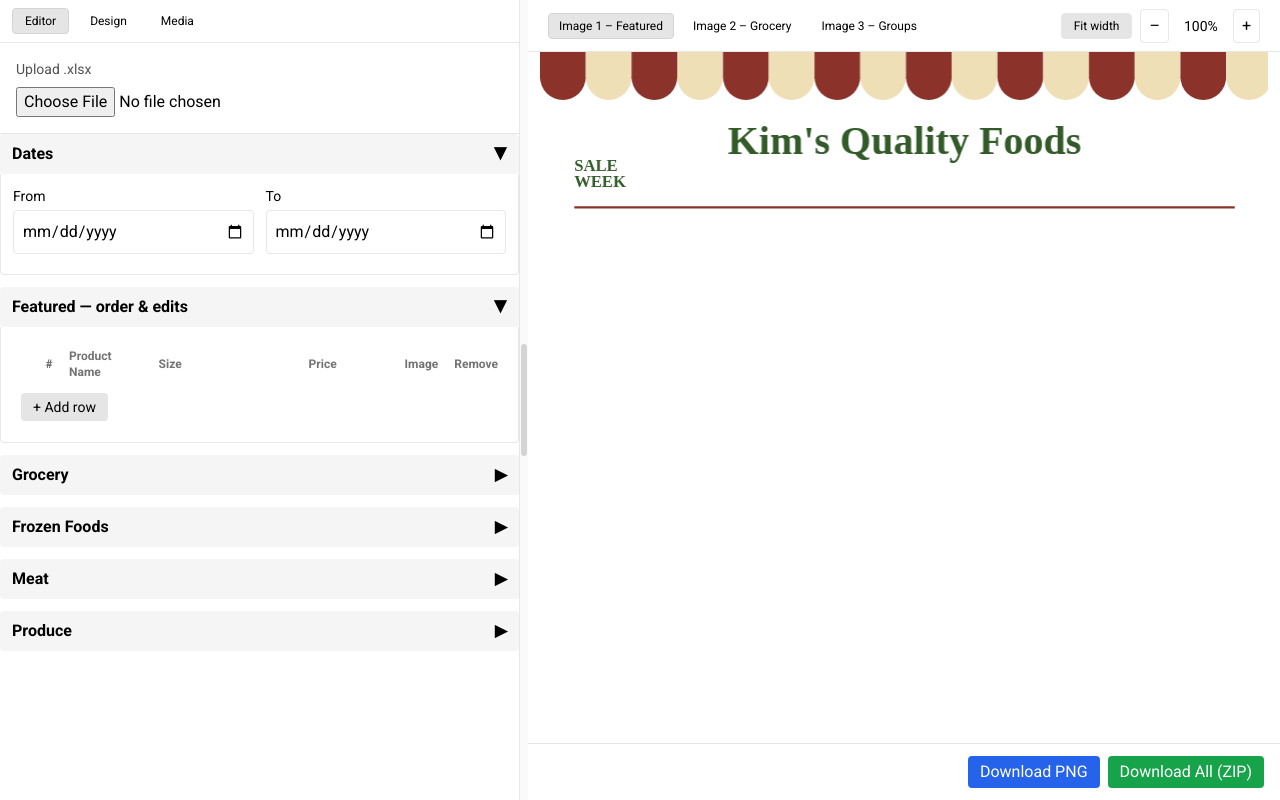
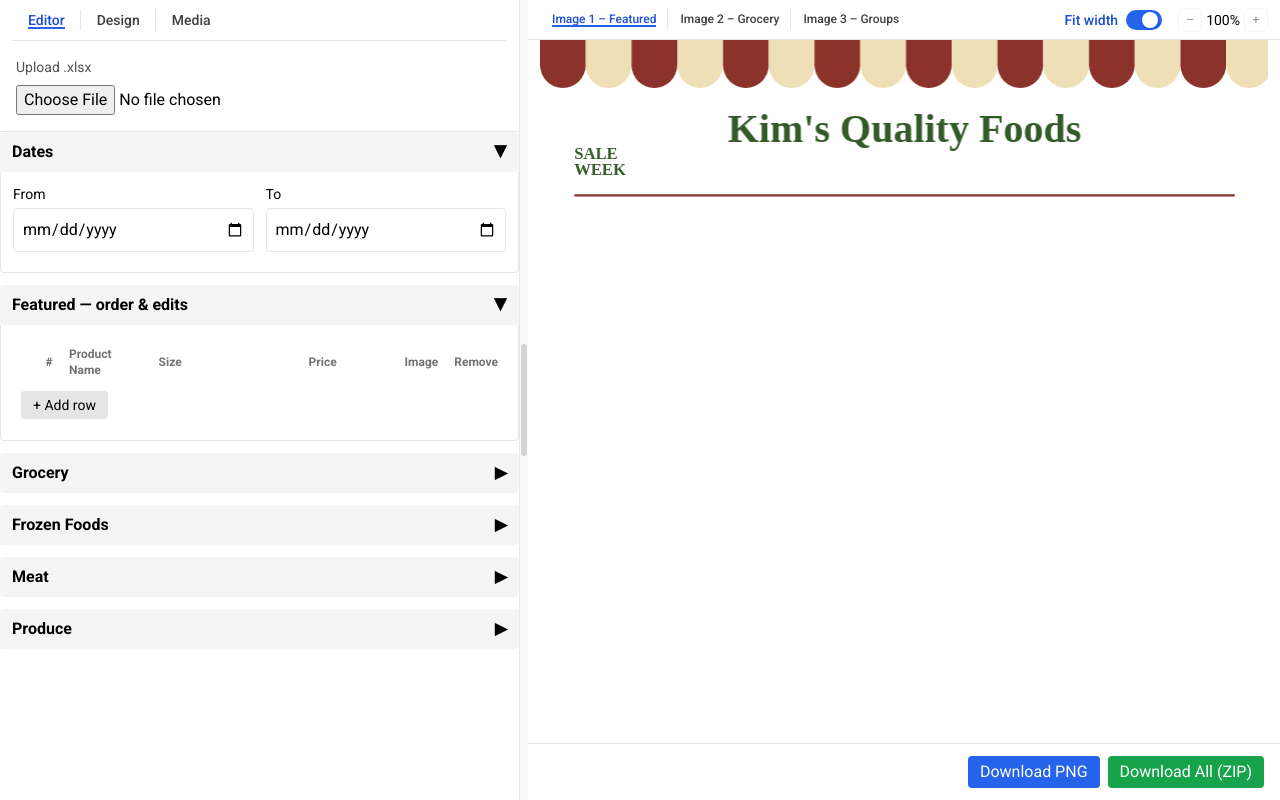
Before and after one commit to HoangTienDinh/grocery-flyer-app, a React (Vite) app: page / in a window 1280 px wide. Built offline with nearby package versions, Linux system fonts and the light colour scheme.

Commit message:
style: :lipstick: update styling on tabs

```diff
--- a/src/App.tsx
+++ b/src/App.tsx
@@ -185,13 +185,45 @@
     </div>
   )
 
+  // LEFT tabs (already styled)
   const leftTopTabs = (
-    <div className="px-3 py-2 border-b bg-white sticky top-0 z-10 flex items-center gap-2">
-      {(['editor','design','media'] as LeftTab[]).map(t => (
-        <button key={t} onClick={()=>setLeftTab(t)} className={`px-3 py-1 text-xs rounded border ${leftTab===t?'bg-neutral-200 border-neutral-300':'hover:bg-neutral-100 border-transparent'}`}>
+    <div className="px-3 bg-white sticky top-0 z-10">
+      <nav aria-label="Editor/Design/Media" className="flex border-b border-neutral-200">
+        {(['editor','design','media'] as LeftTab[]).map((t, i, arr) => {
+          const isActive = leftTab === t
+          return (
+            <button
+              key={t}
+              onClick={()=>setLeftTab(t)}
+              className={[
+                "relative h-10 px-4 text-sm font-medium transition-colors duration-150",
+                "rounded-tr-xl",
+                i === 0 ? "rounded-tl-md" : "rounded-tl-none",
+                isActive ? "text-blue-700 bg-white" : "text-neutral-700 hover:bg-blue-50/40 hover:text-neutral-900",
+              ].join(" ")}
+            >
+              <span className="relative">
                 {t[0].toUpperCase()+t.slice(1)}
+                <span
+                  className={[
+                    "pointer-events-none absolute left-0 right-0 -bottom-[1px] h-0.5 bg-blue-600",
+                    "transition-all duration-150",
+                    isActive ? "opacity-100 scale-x-100" : "opacity-0 scale-x-75"
+                  ].join(" ")}
+                  aria-hidden="true"
+                />
+              </span>
+              <span
+                className={[
+                  "absolute right-0 top-1/2 -translate-y-1/2 h-5 w-px bg-neutral-200",
+                  i === arr.length - 1 ? "hidden" : ""
+                ].join(" ")}
+                aria-hidden="true"
+              />
             </button>
-      ))}
+          )
+        })}
+      </nav>
     </div>
   )
 
@@ -211,21 +243,53 @@
 
   const right = (
   <div className="flex flex-col h-full">
-    {/* Measured header */}
+    {/* RIGHT header — aligned with left: items-end + matching tab height */}
     <div
       ref={headerRef}
-      className="border-b px-5 h-[52px] flex items-center gap-2 bg-white sticky top-0 z-10"
+      className="border-b px-3 h-10 bg-white sticky top-0 z-10 flex items-center"
     >
-      {[
+      <div className="flex items-center w-full">
+        <nav aria-label="Output images" className="flex border-b border-neutral-200">
+          {([
             { key: 'featured', label: 'Image 1 – Featured' },
             { key: 'grocery',  label: 'Image 2 – Grocery' },
             { key: 'groups',   label: 'Image 3 – Groups'  },
-      ].map(t => (
-        <button key={t.key} onClick={()=> setTab(t.key as Tab)}
-          className={`px-2.5 py-1 text-xs rounded border ${tab===t.key ? 'bg-neutral-200 border-neutral-300' : 'hover:bg-neutral-100 border-transparent'}`}>
+          ] as const).map((t, i, arr) => {
+            const isActive = tab === t.key
+            return (
+              <button
+                key={t.key}
+                onClick={()=> setTab(t.key as Tab)}
+                className={[
+                  "relative h-10 px-3 text-xs font-medium transition-colors duration-150",
+                  "rounded-tr-xl",
+                  i === 0 ? "rounded-tl-md" : "rounded-tl-none",
+                  isActive ? "text-blue-700 bg-white" : "text-neutral-700 hover:bg-blue-50/40 hover:text-neutral-900",
+                ].join(" ")}
+              >
+                <span className="relative">
                   {t.label}
+                  <span
+                    className={[
+                      "pointer-events-none absolute left-0 right-0 -bottom-[1px] h-0.5 bg-blue-600",
+                      "transition-all duration-150",
+                      isActive ? "opacity-100 scale-x-100" : "opacity-0 scale-x-75"
+                    ].join(" ")}
+                    aria-hidden="true"
+                  />
+                </span>
+                <span
+                  className={[
+                    "absolute right-0 top-1/2 -translate-y-1/2 h-5 w-px bg-neutral-200",
+                    i === arr.length - 1 ? "hidden" : ""
+                  ].join(" ")}
+                  aria-hidden="true"
+                />
               </button>
-      ))}
+            )
+          })}
+        </nav>
+
         <div className="ml-auto flex items-center gap-2">
           <ZoomBar
             zoom={zoom}
@@ -236,13 +300,14 @@
           />
         </div>
       </div>
+    </div>
 
     {/* Canvas fills all remaining height exactly */}
     <div className="flex-1 min-h-0">
       <FitStage
         designW={CANVAS_W}
         designH={CANVAS_H}
-        containerHeight={availableHeight}   // ← no magic numbers
+        containerHeight={availableHeight}
         zoom={zoom}
         fitOn={fitOn}
         onFitWidthScale={()=>{}}
@@ -252,7 +317,7 @@
       </FitStage>
     </div>
 
-    {/* Measured footer */}
+    {/* footer */}
     <div
       ref={footerRef}
       className="border-t px-4 py-3 flex items-center gap-2 justify-end bg-white"
@@ -267,7 +332,6 @@
   </div>
 )
 
-
   return (<>
     <SplitPane left={left} right={right} />
     {toastMsg && <Toast message={toastMsg} onDone={()=>setToastMsg(null)} />}
--- a/src/components/ZoomBar.tsx
+++ b/src/components/ZoomBar.tsx
@@ -1,10 +1,95 @@
-import React from 'react'
-export default function ZoomBar({ zoom,setZoom,fitOn,toggleFit,resetFit }:{ zoom:number; setZoom:(z:number)=>void; fitOn:boolean; toggleFit:()=>void; resetFit:()=>void }){
-  return (<div className="flex items-center gap-2">
-    <button onClick={toggleFit} className={`px-3 py-1 border rounded text-xs ${fitOn?'bg-neutral-200':''}`}>Fit width</button>
-    {!fitOn && <button onClick={resetFit} className="px-3 py-1 border rounded text-xs">Reset to Fit</button>}
-    <button onClick={()=>setZoom(Math.max(0.1,zoom-0.1))} className="px-2 py-1 border rounded" disabled={fitOn}>–</button>
-    <span className="text-sm w-12 text-center">{Math.round(zoom*100)}%</span>
-    <button onClick={()=>setZoom(zoom+0.1)} className="px-2 py-1 border rounded" disabled={fitOn}>+</button>
-  </div>)
+import React from "react"
+
+type Props = {
+  zoom: number
+  setZoom: (v: number) => void
+  fitOn: boolean
+  toggleFit: () => void
+  resetFit: () => void
 }
+
+export default function ZoomBar({
+  zoom,
+  setZoom,
+  fitOn,
+  toggleFit,
+}: Props) {
+  const pct = Math.round(zoom * 100)
+
+  const minus = () => {
+    if (fitOn) return
+    setZoom(Math.max(5, Math.round(pct - 10)) / 100)
+  }
+  const plus = () => {
+    if (fitOn) return
+    setZoom(Math.min(500, Math.round(pct + 10)) / 100)
+  }
+
+  return (
+    <div className="flex items-center gap-2">
+      {/* Fit width toggle */}
+      <button
+        type="button"
+        role="switch"
+        aria-checked={fitOn}
+        onClick={toggleFit}
+        className="group flex items-center gap-2 rounded-md px-2 py-0 transition-colors duration-150 hover:bg-neutral-100"
+      >
+        <span className={fitOn ? "text-sm font-medium text-blue-700" : "text-sm font-medium text-neutral-800"}>
+          Fit width
+        </span>
+
+        {/* pill switch */}
+        <span
+          aria-hidden="true"
+          className={[
+            "relative inline-flex h-5 w-9 items-center rounded-full transition-colors duration-150",
+            fitOn ? "bg-blue-600" : "bg-neutral-300",
+          ].join(" ")}
+        >
+          <span
+            className={[
+              "h-4 w-4 rounded-full bg-white shadow transform transition-transform duration-150",
+              fitOn ? "translate-x-4" : "translate-x-1",
+            ].join(" ")}
+          />
+        </span>
+      </button>
+
+      {/* Zoom controls — compact & disabled when fitOn */}
+      <div className="flex items-center gap-1">
+        <button
+          type="button"
+          onClick={minus}
+          aria-label="Zoom out"
+          disabled={fitOn}
+          className={[
+            "h-6 w-6 rounded-md border border-neutral-200 text-[13px] leading-none",
+            "disabled:opacity-40 disabled:cursor-not-allowed",
+            "hover:bg-neutral-100",
+          ].join(" ")}
+        >
+          –
+        </button>
+
+        <div className="min-w-[1.5rem] text-center text-sm tabular-nums">
+          {pct}%
+        </div>
+
+        <button
+          type="button"
+          onClick={plus}
+          aria-label="Zoom in"
+          disabled={fitOn}
+          className={[
+            "h-6 w-6 rounded-md border border-neutral-200 text-[13px] leading-none",
+            "disabled:opacity-40 disabled:cursor-not-allowed",
+            "hover:bg-neutral-100",
+          ].join(" ")}
+        >
+          +
+        </button>
+      </div>
+    </div>
+  )
+}
```
Lines whose indentation alone changed are shown as unchanged.
